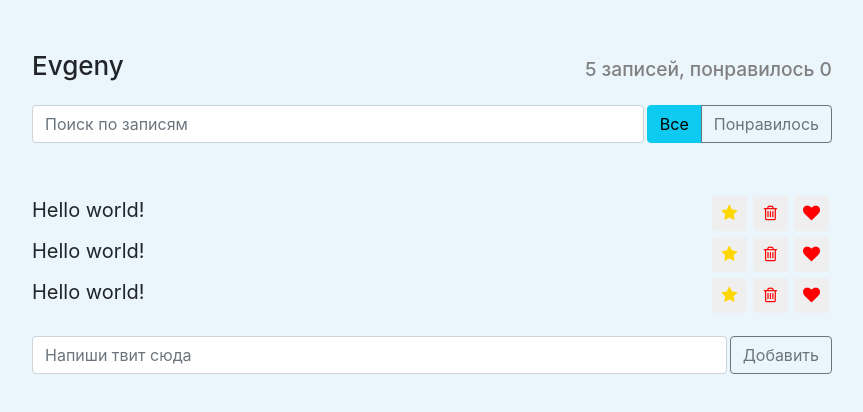
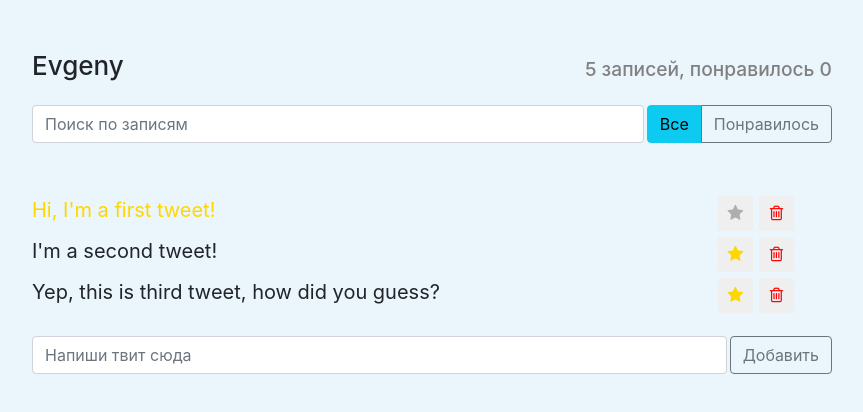
Before and after one commit to evgenyzaikin/react-train, a React (Create React App) app: page / in a window 1280 px wide. Shown: the top 412 px of the page, without its empty margins (208-1071 px from the left). Built offline with nearby package versions, Linux system fonts and the light colour scheme.

Commit message:
add likes

```diff
--- a/src/components/post-list-item/post-list-item.css
+++ b/src/components/post-list-item/post-list-item.css
@@ -20,7 +20,7 @@
 .app-list-item .btn-trash {
     color: red;
 }
-/*.app-list-item .fa-heart {
+.app-list-item .fa-heart {
     width: 35px;
     height: 35px;
     text-align: center;
@@ -30,10 +30,10 @@
     transition: 0.3s all;
     transform: translateX(30px);
     opacity: 0;
-}*/
+}/*
 .app-list-item .fa-heart {
   color: red;
-}
+}*/
 
 
 .app-list-item-label {
--- a/src/components/post-list-item/post-list-item.js
+++ b/src/components/post-list-item/post-list-item.js
@@ -1,20 +1,33 @@
-import React from "react";
+import React, { useState } from "react";
 import "./post-list-item.css";
 
-const PostListItem = () => {
+const PostListItem = ({ label, isImportant = false, isLiked = false }) => {
+  let classes = "app-list-item d-flex justify-content-between";
+  const [important, setImportant] = useState(isImportant);
+  const [like, setLike] = useState(isLiked);
+  if (important) classes += " important";
+  if (like) classes += " like";
+
   return (
-    <li className="app-list-item d-flex justify-content-between">
-      <span className="app-list-item-label">Hello world!</span>
+    <li className={classes}>
+      <span
+        className="app-list-item-label"
+        onClick={() => setLike((like) => !like)}
+      >
+        {label}
+      </span>
       <div className="d-flex justify-content-center align-items-center">
-        <button type="button" className="btn-star btn-sm">
+        <button
+          type="button"
+          className="btn-star btn-sm"
+          onClick={() => setImportant((important) => !important)}
+        >
           <i className="fa fa-star"></i>
         </button>
         <button type="button" className="btn-trash btn-sm">
           <i className="fa fa-trash-o"></i>
         </button>
-        <button type="button" className="btn-heart btn-sm">
-          <i className="fa fa-heart"></i>
-        </button>
+        <i className="fa fa-heart"></i>
       </div>
     </li>
   );
--- a/src/components/post-list/post-list.js
+++ b/src/components/post-list/post-list.js
@@ -6,9 +6,9 @@ import PostListItem from '../post-list-item';
 const PostList = () => {
     return(
         <ul className="app-list list-group">
-            <PostListItem/>
-            <PostListItem/>
-            <PostListItem/>
+            <PostListItem label="Hi, I'm a first tweet!" isImportant/>
+            <PostListItem label="I'm a second tweet!"/>
+            <PostListItem label="Yep, this is third tweet, how did you guess?"/>
         </ul>
     )
 };
```
